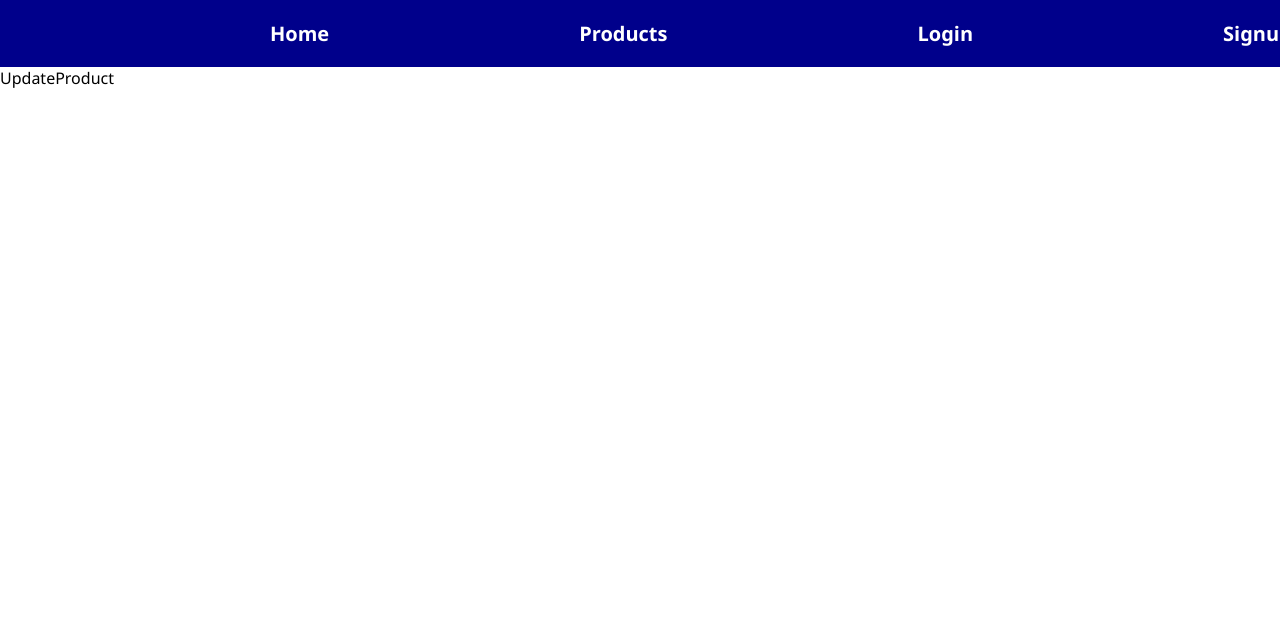
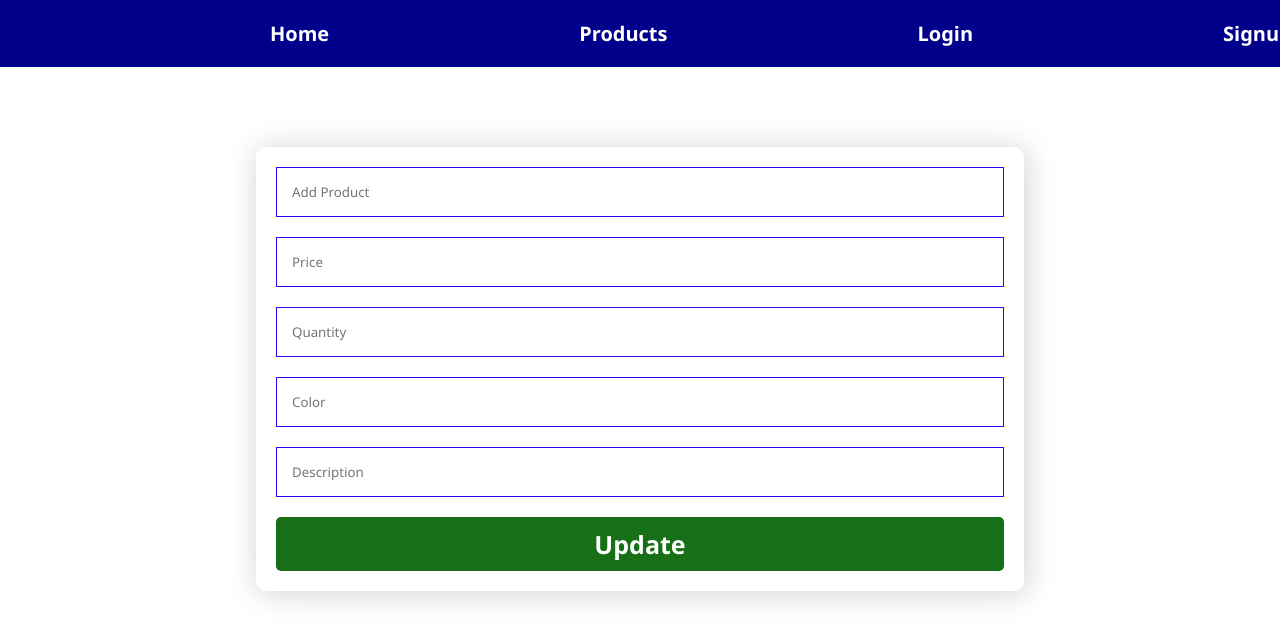
Before and after one commit to syedimran786/jsonreactcrud, a React (Vite) app: page /updateproduct in a window 1280 px wide. Shown: the top 640 px of the page. Built offline with nearby package versions, Linux system fonts and the light colour scheme; no server answers.

Commit message:
update addedd

```diff
--- a/src/components/InputComponent.jsx
+++ b/src/components/InputComponent.jsx
@@ -1,10 +1,11 @@
 import React from 'react'
 
-function InputComponent({ type, name, placeholder, onchange }) {
+function InputComponent({ type, name, placeholder, onchange, value }) {
+    console.log(value)
     return (
         <div>
             <input type={type} name={name} placeholder={placeholder}
-                onChange={onchange} />
+                onChange={onchange} value={value} />
         </div>
     )
 }
--- a/src/components/pages/Products.jsx
+++ b/src/components/pages/Products.jsx
@@ -12,6 +12,8 @@ function Products() {
 
   let [products, setproducts] = useState([]);
   let navigateToProductDetails = useNavigate()
+  let navigateToupdateProducts = useNavigate()
+
 
   let getProducts = async () => {
     try {
@@ -31,6 +33,11 @@ function Products() {
 
     navigateToProductDetails(`/productdetails/${pid}`)
   }
+
+  let updateProduct = (id) => {
+    localStorage.setItem("productId", id)
+    navigateToupdateProducts("/updateproduct")
+  }
   return (
     <section className='products'>
       {products.map(({ id, pname, price, imgurl }, slno) => {
@@ -42,7 +49,7 @@ function Products() {
           <ButtonComponent classname="view" onclick={() => { viewProduct(id) }}>
             <FaEye />
           </ButtonComponent>
-          <ButtonComponent classname="update">
+          <ButtonComponent classname="update" onclick={() => { updateProduct(id) }}>
             <MdEdit />
           </ButtonComponent>
           <ButtonComponent classname="delete">
--- a/src/components/pages/UpdateProduct.jsx
+++ b/src/components/pages/UpdateProduct.jsx
@@ -1,10 +1,59 @@
-import React from 'react'
+import React, { useEffect, useState } from 'react'
+import InputComponent from '../InputComponent'
+import { inputDetails } from '../../data/inputArray'
+import "../css/Home.css"
+import ButtonComponent from '../ButtonComponent'
+import axios from 'axios'
+import { faker } from '@faker-js/faker'
 
 function UpdateProduct() {
+
+    let [product, setProduct] = useState({ pname: "", price: "", qty: "", color: "", desc: "" })
+    let productId = localStorage.getItem("productId")
+    let changeProduct = ({ target: { name, value } }) => {
+        setProduct({ ...product, [name]: value })
+    }
+
+    let updateProduct = async (e) => {
+        e.preventDefault();
+        try {
+            await axios.put(`http://localhost:3000/products/${productId }`, product)
+        }
+        catch (err) {
+            console.log(err)
+        }
+    }
+
+    let getSingleProduct = async () => {
+        try {
+            let { data } = await axios.get(`http://localhost:3000/products/${productId}`)
+            setProduct(data)
+        }
+        catch (err) {
+            console.log(err)
+        }
+    }
+
+    useEffect(() => {
+        getSingleProduct()
+    }, [])
+
+
+
     return (
-        <div>
-            UpdateProduct
-        </div>
+        <form onSubmit={updateProduct}>
+            {inputDetails.map(i => {
+                i.value = product[i.name];
+                return <InputComponent key={i.id} {...i}
+                    onchange={changeProduct} />
+            }
+            )}
+
+            <ButtonComponent classname={"btn"} >
+                Update
+            </ButtonComponent>
+
+        </form>
     )
 }
 
```
